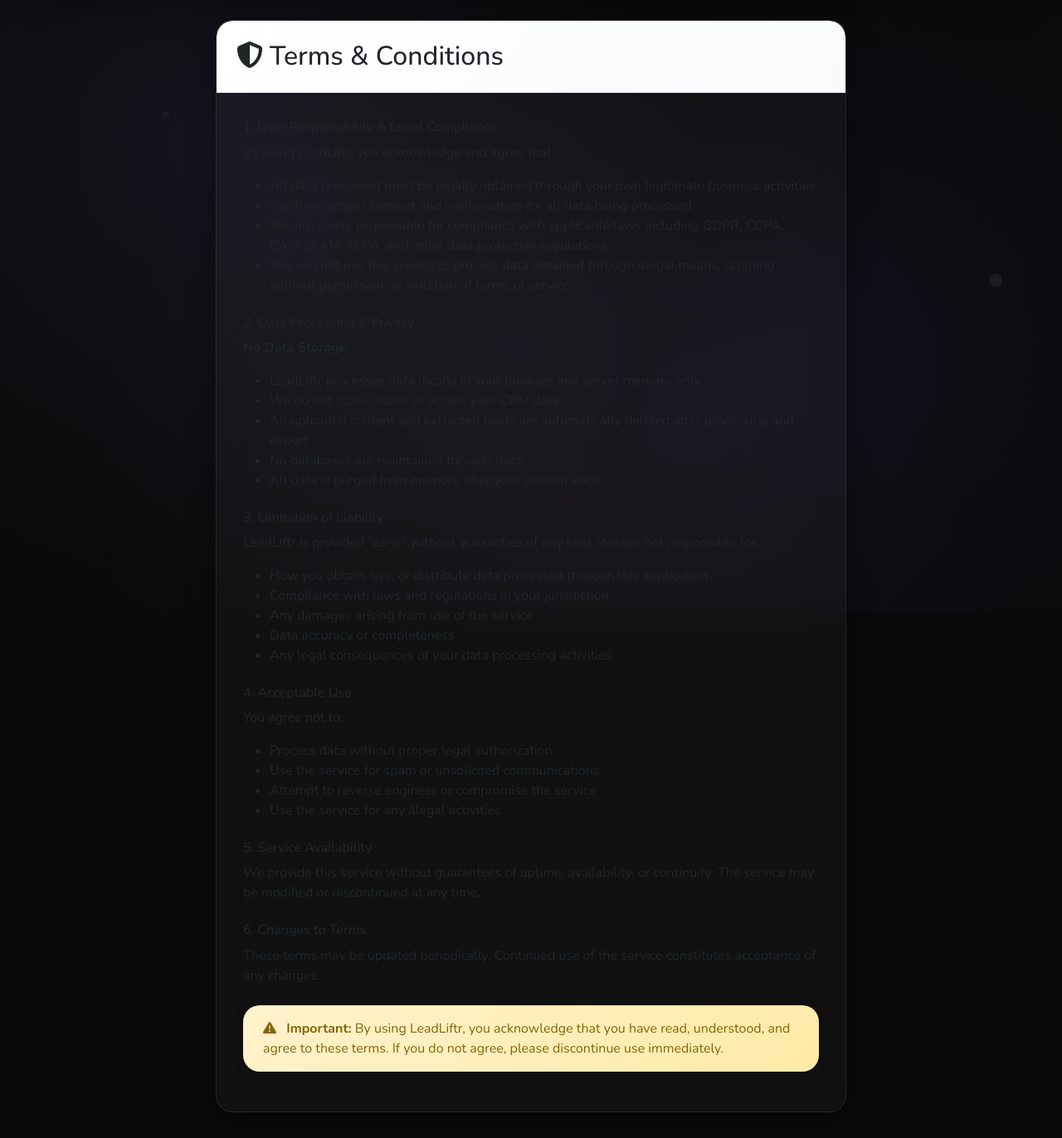
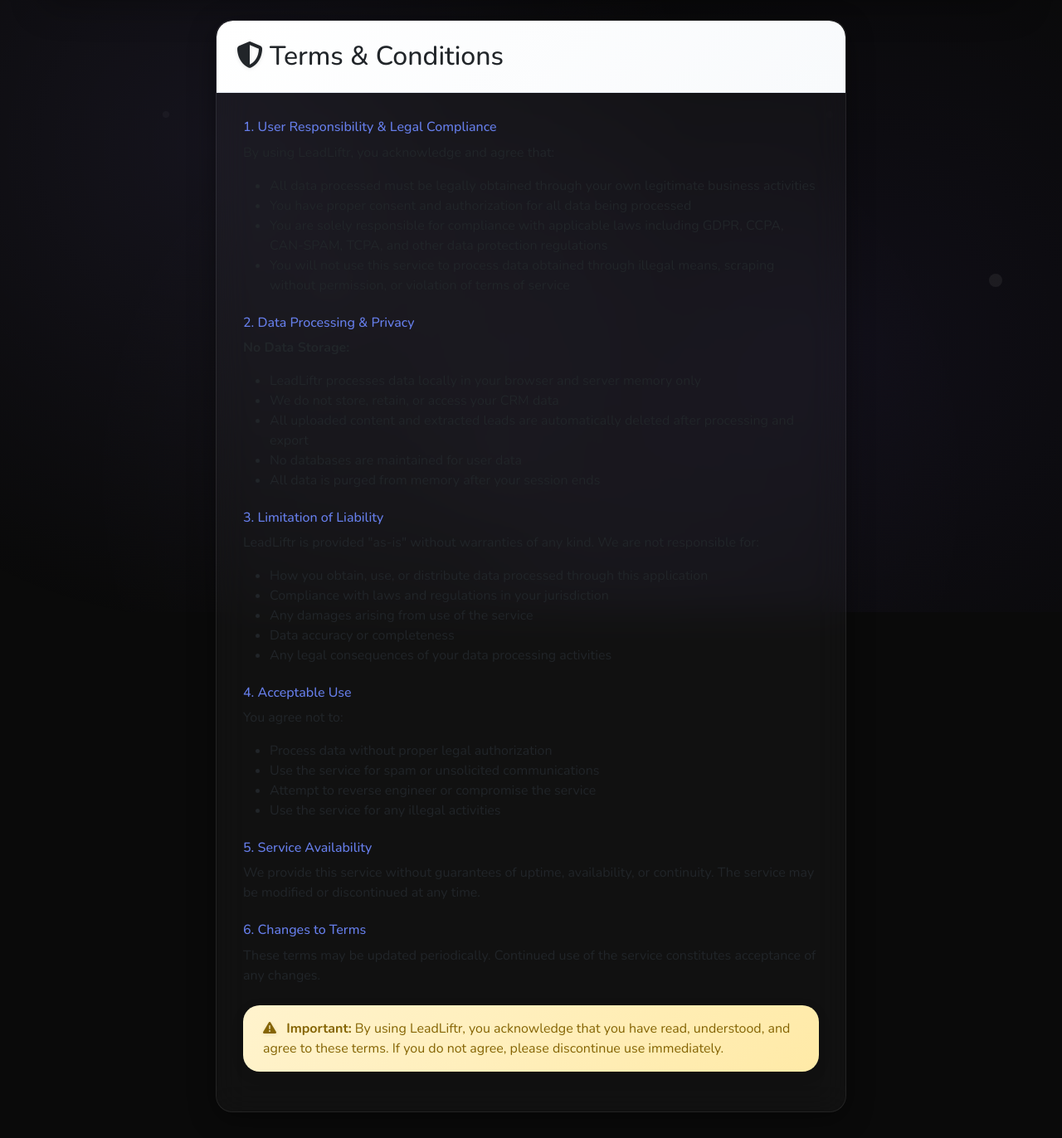
Before and after one commit to ashleighcodess/Leadliftr, a Flask app: template templates/terms.html in a window 1280 px wide. Shown: the part 62-1434 px from the top of the page at 83% size. Run offline with Flask 3, Linux system fonts and the light colour scheme; the template is opened without the code that fills it, so the values that code supplies are empty.

Commit message:
Improve readability of legal pages and enable functional theme toggle
Adds text color to headers on legal pages and fixes theme toggle functionality.

Replit-Commit-Author: Agent
Replit-Commit-Session-Id: 72e68ea3-9b9c-42d6-bf71-49370e48d499
Replit-Commit-Screenshot-Url: https://storage.googleapis.com/screenshot-production-us-central1/b1c5c53a-c104-4257-8141-a9a8c1face0a/72e68ea3-9b9c-42d6-bf71-49370e48d499/hRsvfaR

```diff
--- /dev/null
+++ b/static/legal_pages.js
@@ -0,0 +1,28 @@
+// Legal Pages JavaScript - Theme Toggle Only
+
+document.addEventListener('DOMContentLoaded', function() {
+    initializeTheme();
+    setupThemeToggle();
+});
+
+function initializeTheme() {
+    const savedTheme = localStorage.getItem('theme') || 'dark';
+    document.body.className = savedTheme === 'light' ? 'light-mode' : '';
+}
+
+function setupThemeToggle() {
+    const themeToggle = document.getElementById('themeToggle');
+    if (themeToggle) {
+        themeToggle.addEventListener('click', function() {
+            const isLightMode = document.body.classList.contains('light-mode');
+
+            if (isLightMode) {
+                document.body.classList.remove('light-mode');
+                localStorage.setItem('theme', 'dark');
+            } else {
+                document.body.classList.add('light-mode');
+                localStorage.setItem('theme', 'light');
+            }
+        });
+    }
+}
--- a/templates/terms.html
+++ b/templates/terms.html
@@ -51,7 +51,7 @@
                         <div class="card-body">
                             <div class="terms-content">
                                 <section class="mb-4">
-                                    <h4>1. User Responsibility & Legal Compliance</h4>
+                                    <h4 class="text-primary">1. User Responsibility & Legal Compliance</h4>
                                     <p>By using LeadLiftr, you acknowledge and agree that:</p>
                                     <ul>
                                         <li>All data processed must be legally obtained through your own legitimate business activities</li>
@@ -62,7 +62,7 @@
                                 </section>
 
                                 <section class="mb-4">
-                                    <h4>2. Data Processing & Privacy</h4>
+                                    <h4 class="text-primary">2. Data Processing & Privacy</h4>
                                     <p><strong>No Data Storage:</strong></p>
                                     <ul>
                                         <li>LeadLiftr processes data locally in your browser and server memory only</li>
@@ -74,7 +74,7 @@
                                 </section>
 
                                 <section class="mb-4">
-                                    <h4>3. Limitation of Liability</h4>
+                                    <h4 class="text-primary">3. Limitation of Liability</h4>
                                     <p>LeadLiftr is provided "as-is" without warranties of any kind. We are not responsible for:</p>
                                     <ul>
                                         <li>How you obtain, use, or distribute data processed through this application</li>
@@ -86,7 +86,7 @@
                                 </section>
 
                                 <section class="mb-4">
-                                    <h4>4. Acceptable Use</h4>
+                                    <h4 class="text-primary">4. Acceptable Use</h4>
                                     <p>You agree not to:</p>
                                     <ul>
                                         <li>Process data without proper legal authorization</li>
@@ -97,12 +97,12 @@
                                 </section>
 
                                 <section class="mb-4">
-                                    <h4>5. Service Availability</h4>
+                                    <h4 class="text-primary">5. Service Availability</h4>
                                     <p>We provide this service without guarantees of uptime, availability, or continuity. The service may be modified or discontinued at any time.</p>
                                 </section>
 
                                 <section class="mb-4">
-                                    <h4>6. Changes to Terms</h4>
+                                    <h4 class="text-primary">6. Changes to Terms</h4>
                                     <p>These terms may be updated periodically. Continued use of the service constitutes acceptance of any changes.</p>
                                 </section>
 
@@ -139,6 +139,6 @@
     <script src="https://cdn.jsdelivr.net/npm/bootstrap@5.3.0/dist/js/bootstrap.bundle.min.js"></script>
 
     <!-- Theme Toggle Script -->
-    <script src="/static/simple_script.js"></script>
+    <script src="/static/legal_pages.js"></script>
 </body>
 </html>
```
Also changed, not shown: templates/privacy.html (+7 -7 lines).
